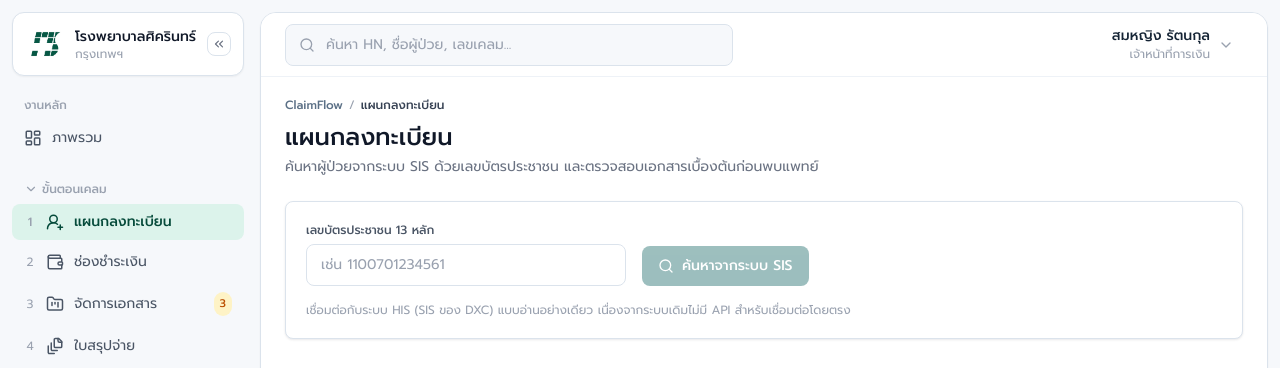
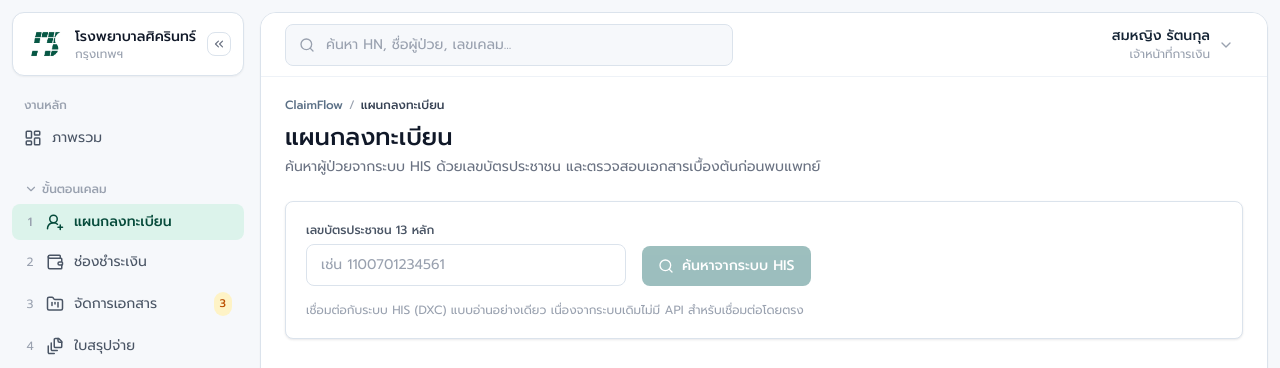
Before and after one commit to nidss/HCFI, a React (Vite) app: page /#/reception in a window 1280 px wide. Shown: the top 368 px of the page. Built offline with nearby package versions, Linux system fonts and the light colour scheme.

Commit message:
chore: rename SIS to HIS across the application

```diff
--- a/src/context/AppDataContext.tsx
+++ b/src/context/AppDataContext.tsx
@@ -96,7 +96,7 @@ export function AppDataProvider({ children }: { children: ReactNode }) {
         target: found ? nationalId : `${nationalId} (ไม่พบ)`,
         ip: genIp(),
         status: found ? "สำเร็จ" : "ไม่สำเร็จ",
-        detail: "ค้นหาด้วยเลขบัตรประชาชนจากระบบ SIS",
+        detail: "ค้นหาด้วยเลขบัตรประชาชนจากระบบ HIS",
       });
     },
     [addAuditLog],
--- a/src/lib/mockData.ts
+++ b/src/lib/mockData.ts
@@ -237,7 +237,7 @@ export function createInitialAuditLog(): AuditLogEntry[] {
       target: "HN 6604128",
       ip: "203.150.34.12",
       status: "สำเร็จ",
-      detail: "ค้นหาด้วยเลขบัตรประชาชนจากระบบ SIS",
+      detail: "ค้นหาด้วยเลขบัตรประชาชนจากระบบ HIS",
     },
   ];
 }
--- a/src/pages/Reception.tsx
+++ b/src/pages/Reception.tsx
@@ -67,7 +67,7 @@ export function Reception() {
     <div>
       <PageHeader
         title="แผนกลงทะเบียน"
-        subtitle="ค้นหาผู้ป่วยจากระบบ SIS ด้วยเลขบัตรประชาชน และตรวจสอบเอกสารเบื้องต้นก่อนพบแพทย์"
+        subtitle="ค้นหาผู้ป่วยจากระบบ HIS ด้วยเลขบัตรประชาชน และตรวจสอบเอกสารเบื้องต้นก่อนพบแพทย์"
       />
 
       <Card className="mb-6">
@@ -87,17 +87,17 @@ export function Reception() {
             className="flex items-center gap-2 rounded-lg bg-brand-600 px-4 py-2.5 text-sm font-medium text-white hover:bg-brand-700 disabled:opacity-40"
           >
             {searching ? <Loader2 size={16} className="animate-spin" /> : <Search size={16} />}
-            ค้นหาจากระบบ SIS
+            ค้นหาจากระบบ HIS
           </button>
           <p className="w-full text-xs text-ink-300">
-            เชื่อมต่อกับระบบ HIS (SIS ของ DXC) แบบอ่านอย่างเดียว เนื่องจากระบบเดิมไม่มี API สำหรับเชื่อมต่อโดยตรง
+            เชื่อมต่อกับระบบ HIS (DXC) แบบอ่านอย่างเดียว เนื่องจากระบบเดิมไม่มี API สำหรับเชื่อมต่อโดยตรง
           </p>
         </form>
       </Card>
 
       {searched && !result && (
         <Card className="p-8 text-center">
-          <p className="text-sm font-medium text-ink-500">ไม่พบข้อมูลผู้ป่วยจากระบบ SIS</p>
+          <p className="text-sm font-medium text-ink-500">ไม่พบข้อมูลผู้ป่วยจากระบบ HIS</p>
           <p className="mt-1 text-xs text-ink-300">
             ลองใช้เลขบัตรประชาชนตัวอย่าง 1100701234561 – 1100701234575
           </p>
@@ -118,7 +118,7 @@ export function Reception() {
                 </p>
               </div>
               <span className="rounded-full bg-status-ready-bg px-3 py-1 text-xs font-medium text-status-ready-fg">
-                พบข้อมูลจาก SIS
+                พบข้อมูลจาก HIS
               </span>
             </div>
 
--- a/src/pages/Settings.tsx
+++ b/src/pages/Settings.tsx
@@ -4,7 +4,7 @@ import { Card, PageHeader } from "../components/PageHeader";
 const integrations = [
   {
     icon: Database,
-    name: "HIS — ระบบ SIS (DXC)",
+    name: "ระบบ HIS (DXC)",
     description: "ระบบเดิม ไม่มี API เชื่อมต่อโดยตรง ใช้วิธีอ่านค่าผ่านการพิมพ์ไฟล์ (Ctrl+P) และดึงข้อมูลด้วยการค้นหาแบบแมนนวล",
     status: "เชื่อมต่อแบบจำกัด",
     tone: "warning" as const,
```
